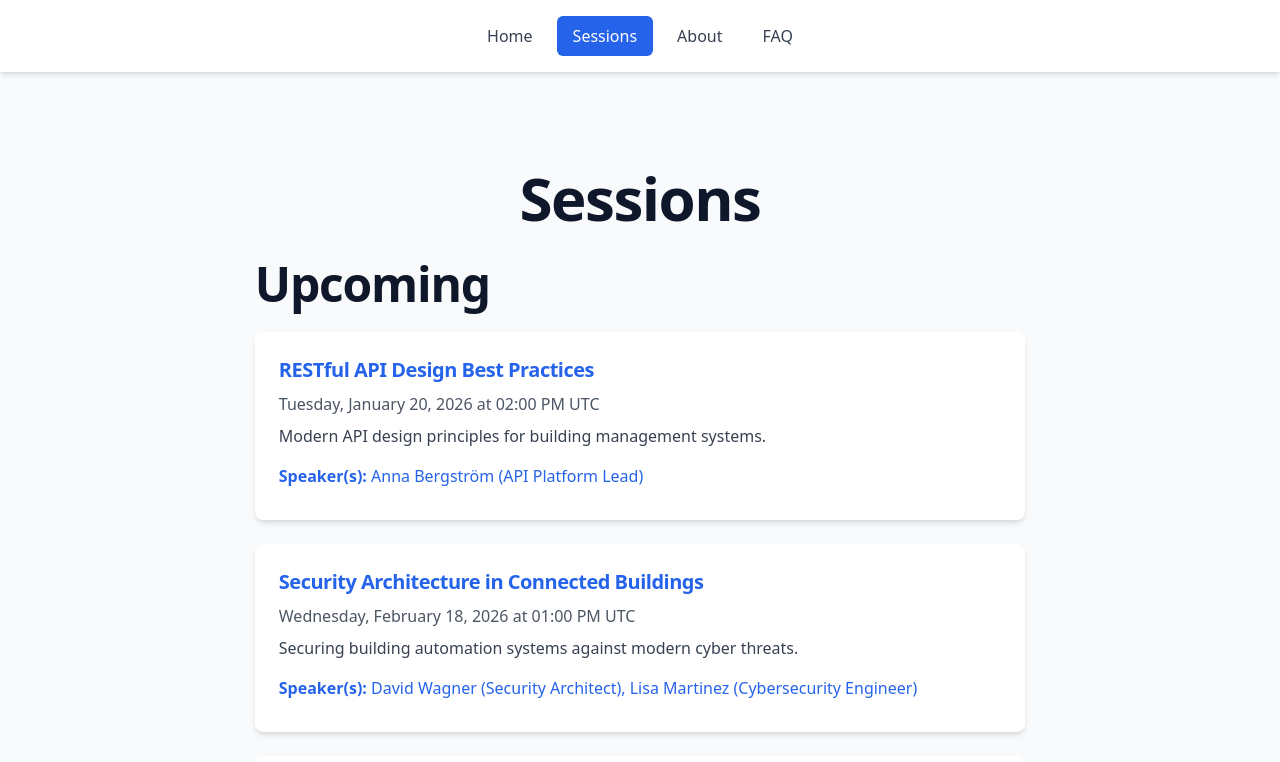
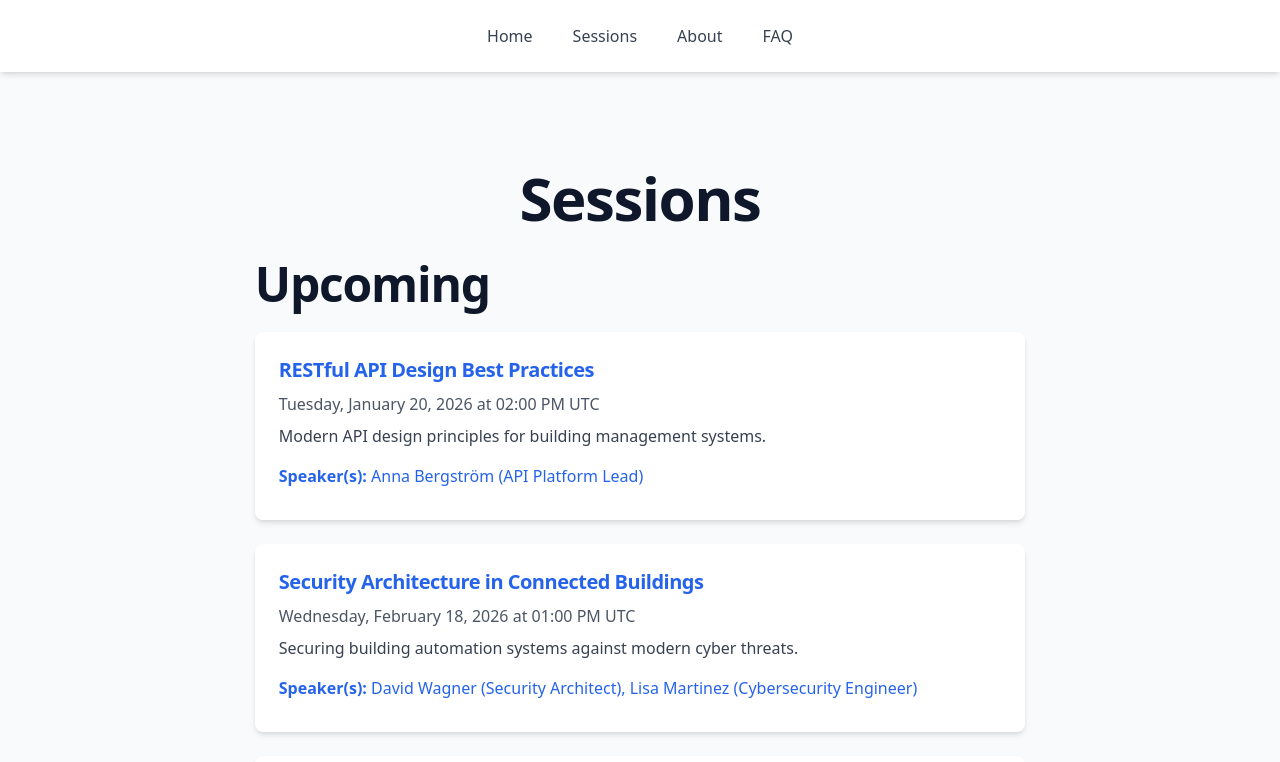
Before and after one commit to Andy-Wall/btarcetsite, a Next.js app: page /btarcetsite/sessions in a window 1280 px wide. Shown: the top 762 px of the page. Built offline with nearby package versions, Linux system fonts and the light colour scheme.

Commit message:
Fix client-side navigation by explicitly adding basePath to all Link hrefs

```diff
--- a/src/app/not-found.tsx
+++ b/src/app/not-found.tsx
@@ -1,4 +1,5 @@
 import Link from 'next/link';
+import { withBasePath } from '../lib/config';
 
 export default function NotFound() {
   return (
@@ -21,28 +22,28 @@ export default function NotFound() {
 
               <nav aria-label="Navigation links" className="flex flex-col sm:flex-row items-center justify-center gap-4">
                 <Link
-                  href="/"
+                  href={withBasePath('/')}
                   className="inline-block px-6 py-3 bg-blue-600 text-white rounded-md font-medium hover:bg-blue-700 dark:bg-blue-500 dark:hover:bg-blue-600 transition-colors focus:outline-none focus:ring-2 focus:ring-blue-500 focus:ring-offset-2 dark:focus:ring-offset-slate-800"
                 >
                   Go to Home
                 </Link>
 
                 <Link
-                  href="/sessions"
+                  href={withBasePath('/sessions')}
                   className="inline-block px-6 py-3 text-gray-700 dark:text-gray-200 bg-gray-100 dark:bg-slate-700 rounded-md font-medium hover:bg-gray-200 dark:hover:bg-slate-600 transition-colors focus:outline-none focus:ring-2 focus:ring-blue-500 focus:ring-offset-2 dark:focus:ring-offset-slate-800"
                 >
                   View Sessions
                 </Link>
 
                 <Link
-                  href="/about"
+                  href={withBasePath('/about')}
                   className="inline-block px-6 py-3 text-gray-700 dark:text-gray-200 bg-gray-100 dark:bg-slate-700 rounded-md font-medium hover:bg-gray-200 dark:hover:bg-slate-600 transition-colors focus:outline-none focus:ring-2 focus:ring-blue-500 focus:ring-offset-2 dark:focus:ring-offset-slate-800"
                 >
                   About Us
                 </Link>
 
                 <Link
-                  href="/faq"
+                  href={withBasePath('/faq')}
                   className="inline-block px-6 py-3 text-gray-700 dark:text-gray-200 bg-gray-100 dark:bg-slate-700 rounded-md font-medium hover:bg-gray-200 dark:hover:bg-slate-600 transition-colors focus:outline-none focus:ring-2 focus:ring-blue-500 focus:ring-offset-2 dark:focus:ring-offset-slate-800"
                 >
                   FAQ
--- a/src/app/page.tsx
+++ b/src/app/page.tsx
@@ -1,6 +1,7 @@
 import Link from 'next/link';
 import { getNextSession } from '../lib/sessions';
 import SessionCard from '../components/SessionCard';
+import { withBasePath } from '../lib/config';
 
 export default function Home() {
   const nextSession = getNextSession();
@@ -28,7 +29,7 @@ export default function Home() {
               </p>
               <p className="text-center">
                 <Link
-                  href="/sessions"
+                  href={withBasePath('/sessions')}
                   className="text-blue-600 dark:text-blue-400 hover:underline focus:outline-none focus:ring-2 focus:ring-blue-500 focus:ring-offset-2 dark:focus:ring-offset-slate-800 rounded px-1"
                 >
                   View session history
--- a/src/components/Navigation.tsx
+++ b/src/components/Navigation.tsx
@@ -2,15 +2,16 @@
 
 import Link from 'next/link';
 import { usePathname } from 'next/navigation';
+import { withBasePath, BASE_PATH } from '../lib/config';
 
 export default function Navigation() {
   const pathname = usePathname();
 
   const navLinks = [
-    { href: '/', label: 'Home' },
-    { href: '/sessions', label: 'Sessions' },
-    { href: '/about', label: 'About' },
-    { href: '/faq', label: 'FAQ' },
+    { href: withBasePath('/'), label: 'Home' },
+    { href: withBasePath('/sessions'), label: 'Sessions' },
+    { href: withBasePath('/about'), label: 'About' },
+    { href: withBasePath('/faq'), label: 'FAQ' },
   ];
 
   return (
@@ -19,8 +20,9 @@ export default function Navigation() {
         <ul className="flex flex-wrap items-center justify-center gap-1 sm:gap-2 py-4 list-none">
           {navLinks.map((link) => {
             // For home page, use exact match. For other pages, match if pathname starts with the href followed by / or is exact
-            const isActive = link.href === '/'
-              ? pathname === '/'
+            // pathname from usePathname() should include basePath when basePath is configured
+            const isActive = link.href === withBasePath('/')
+              ? pathname === withBasePath('/') || pathname === '/'
               : pathname === link.href || pathname?.startsWith(link.href + '/');
 
             return (
--- a/src/components/SessionCard.tsx
+++ b/src/components/SessionCard.tsx
@@ -1,5 +1,6 @@
 import Link from 'next/link';
 import { Session } from '../lib/sessions';
+import { withBasePath } from '../lib/config';
 
 interface SessionCardProps {
   session: Session;
@@ -7,7 +8,7 @@ interface SessionCardProps {
 
 export default function SessionCard({ session }: SessionCardProps) {
   return (
-    <Link href={`/sessions/${session.id}`} className="block p-6 bg-white dark:bg-slate-800 rounded-lg shadow-md hover:shadow-lg transition-shadow focus:outline-none focus:ring-2 focus:ring-blue-500 focus:ring-offset-2 dark:focus:ring-offset-slate-800">
+    <Link href={withBasePath(`/sessions/${session.id}`)} className="block p-6 bg-white dark:bg-slate-800 rounded-lg shadow-md hover:shadow-lg transition-shadow focus:outline-none focus:ring-2 focus:ring-blue-500 focus:ring-offset-2 dark:focus:ring-offset-slate-800">
       <h3 className="text-xl font-semibold mb-2 text-blue-600 dark:text-blue-400">{session.title}</h3>
       <p className="text-gray-600 dark:text-gray-300 mb-2">
         {new Date(session.startDateTime).toLocaleDateString('en-US', {
--- /dev/null
+++ b/src/lib/config.ts
@@ -0,0 +1,27 @@
+/**
+ * Application Configuration
+ *
+ * Centralized configuration for the application including GitHub Pages basePath.
+ */
+
+/**
+ * Base path for GitHub Pages deployment
+ * This must match the repository name for project sites
+ */
+export const BASE_PATH = '/btarcetsite';
+
+/**
+ * Helper function to prefix paths with basePath
+ * Use this for all Link href values to ensure correct routing
+ */
+export function withBasePath(path: string): string {
+  // Don't add basePath if it's already there
+  if (path.startsWith(BASE_PATH)) {
+    return path;
+  }
+
+  // Ensure the path starts with /
+  const normalizedPath = path.startsWith('/') ? path : `/${path}`;
+
+  return `${BASE_PATH}${normalizedPath}`;
+}
```
